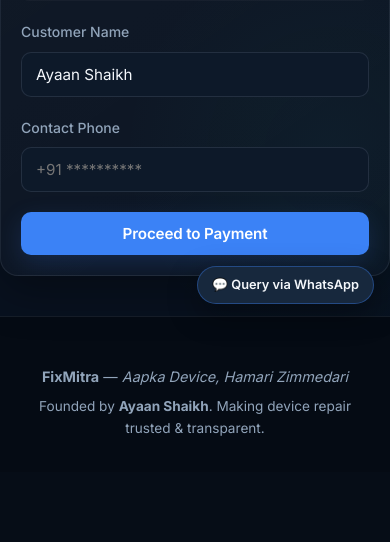
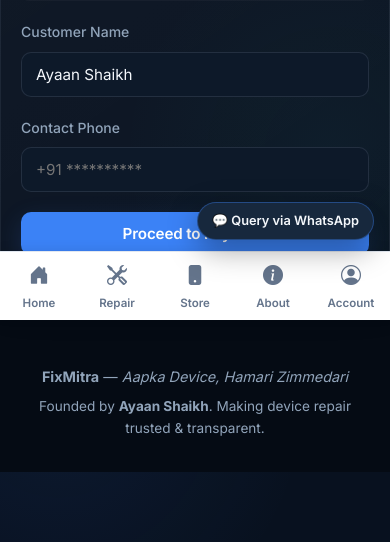
Before and after one commit to ayaanlbz90/fixmitra, a Flask app: page /book/1 in a window 390 px wide; the page is wider, and only the part inside the window is pictured. Shown: the part 524-1066 px from the top of that part. Before the commit the page ends 960 px from the top of that part, so only its background shows below. Run offline with Flask 3, Linux system fonts and the light colour scheme; a user stored in the database is signed in; data comes from the database, SQL or seed files in the repository.

Commit message:
Add responsive mobile bottom navigation bar

```diff
--- a/templates/base.html
+++ b/templates/base.html
@@ -6,6 +6,60 @@
     <title>FixMitra — Aapka Device, Hamari Zimmedari</title>
     <link rel="stylesheet" href="{{ url_for('static', filename='css/style.css') }}">
     <link href="https://fonts.googleapis.com/css2?family=Inter:wght@400;500;600;700;800&display=swap" rel="stylesheet">
+    <!-- Icon Font for Mobile Navigation -->
+    <link rel="stylesheet" href="https://cdn.jsdelivr.net/npm/bootstrap-icons@1.11.0/font/bootstrap-icons.css">
+
+    <style>
+        /* Mobile-Friendly Bottom Navigation Bar */
+        @media (max-width: 768px) {
+            body {
+                padding-bottom: 70px; /* Space so bottom nav doesn't hide content */
+            }
+            .mobile-bottom-nav {
+                display: flex !important;
+            }
+            /* Position WhatsApp floating button above bottom nav on mobile */
+            .whatsapp-float {
+                bottom: 80px !important;
+            }
+        }
+
+        .mobile-bottom-nav {
+            display: none; /* Hidden on desktop */
+            position: fixed;
+            bottom: 0;
+            left: 0;
+            right: 0;
+            z-index: 1000;
+            background: #ffffff;
+            border-top: 1px solid #e2e8f0;
+            box-shadow: 0 -2px 10px rgba(0, 0, 0, 0.08);
+            justify-content: space-around;
+            align-items: center;
+            padding: 8px 0;
+        }
+
+        .mobile-bottom-nav a {
+            display: flex;
+            flex-direction: column;
+            align-items: center;
+            text-decoration: none;
+            color: #64748b;
+            font-size: 0.72rem;
+            font-weight: 600;
+            flex: 1;
+        }
+
+        .mobile-bottom-nav a i {
+            font-size: 1.25rem;
+            margin-bottom: 2px;
+        }
+
+        .mobile-bottom-nav a:hover,
+        .mobile-bottom-nav a.active {
+            color: #2563eb;
+        }
+    </style>
 </head>
 <body>
 
@@ -20,7 +74,6 @@
                 <li><a href="/">Home</a></li>
                 <li><a href="/wizard">Repair Wizard</a></li>
                 <li><a href="/track">Track Repair</a></li>
-
                 <li class="nav-item">
                     <a class="nav-link text-warning fw-bold" href="{{ url_for('second_hand_phones') }}">Buy Refurbished Phones</a>
                 </li>
@@ -44,6 +97,37 @@
         💬 Query via WhatsApp
     </a>
 
+    <!-- Mobile Bottom Navigation Bar -->
+    <div class="mobile-bottom-nav">
+        <a href="/">
+            <i class="bi bi-house-door-fill"></i>
+            <span>Home</span>
+        </a>
+        <a href="/wizard">
+            <i class="bi bi-tools"></i>
+            <span>Repair</span>
+        </a>
+        <a href="{{ url_for('second_hand_phones') }}">
+            <i class="bi bi-phone-fill"></i>
+            <span>Store</span>
+        </a>
+        <a href="{{ url_for('about') }}">
+            <i class="bi bi-info-circle-fill"></i>
+            <span>About</span>
+        </a>
+        {% if session.get('user_id') %}
+            <a href="/dashboard">
+                <i class="bi bi-person-circle"></i>
+                <span>Account</span>
+            </a>
+        {% else %}
+            <a href="/login">
+                <i class="bi bi-box-arrow-in-right"></i>
+                <span>Login</span>
+            </a>
+        {% endif %}
+    </div>
+
     <footer>
         <div class="container" style="text-align: center;">
             <p><strong>FixMitra</strong> — <em>Aapka Device, Hamari Zimmedari</em></p>
```
Lines whose indentation alone changed are shown as unchanged.
